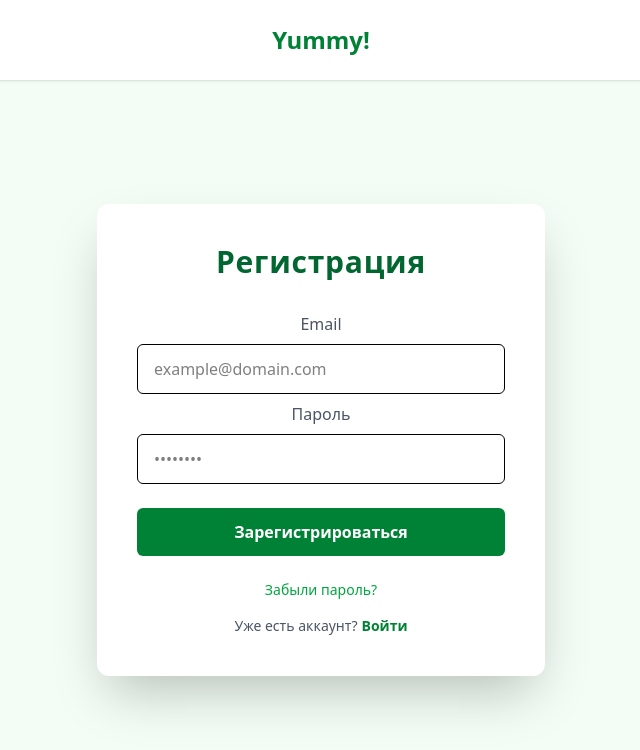
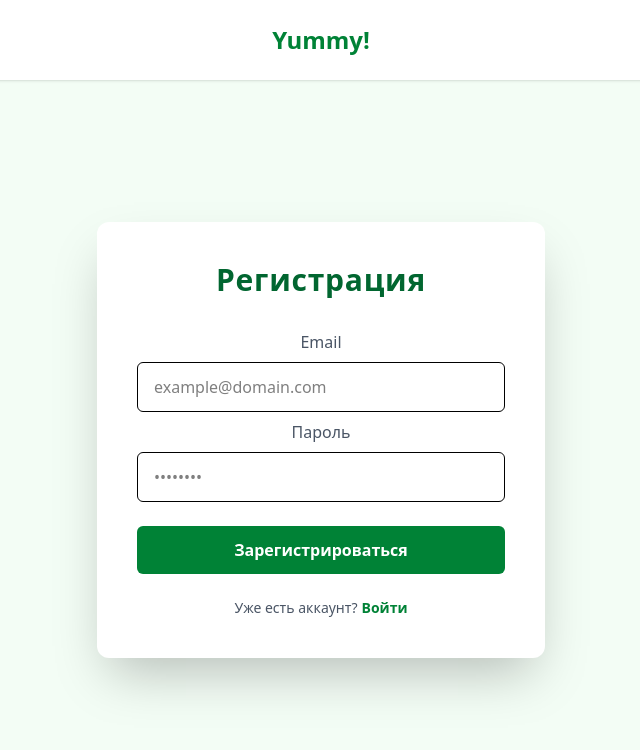
Before and after one commit to CandleStudent/proj, a Vue app in the folder frontend/: page /auth in a window 1280 px wide. Shown: the top 750 px of the page, without its empty margins (319-959 px from the left). Built offline with nearby package versions, Linux system fonts and the light colour scheme; the HTML template or start-up script is replaced by a standard one.

Commit message:
frontend: remove forgot password link

```diff
--- a/frontend/src/components/auth/LoginForm.vue
+++ b/frontend/src/components/auth/LoginForm.vue
@@ -8,7 +8,6 @@
         <button type="submit" class="w-full bg-green-700 hover:bg-green-800 text-white py-3 px-4 rounded-md text-base font-semibold transition-colors duration-300">Войти</button>
       </div>
       <div class="text-center text-sm text-gray-600">
-        <a href="#" class="text-green-600 hover:text-green-800 transition-colors duration-300">Забыли пароль?</a>
         <p class="mt-4">Нет аккаунта? <button @click="onToggle" type="button" class="ml-1 text-green-700 font-semibold hover:underline">Зарегистрироваться</button></p>
       </div>
     </form>
--- a/frontend/src/components/auth/RegisterForm.vue
+++ b/frontend/src/components/auth/RegisterForm.vue
@@ -8,7 +8,6 @@
         <button type="submit" class="w-full bg-green-700 hover:bg-green-800 text-white py-3 px-4 rounded-md text-base font-semibold transition-colors duration-300">Зарегистрироваться</button>
       </div>
       <div class="text-center text-sm text-gray-600">
-        <a href="#" class="text-green-600 hover:text-green-800 transition-colors duration-300">Забыли пароль?</a>
         <p class="mt-4">Уже есть аккаунт?<button @click="onToggle" type="button" class="ml-1 text-green-700 font-semibold hover:underline">Войти</button></p>
       </div>
     </form>
```
